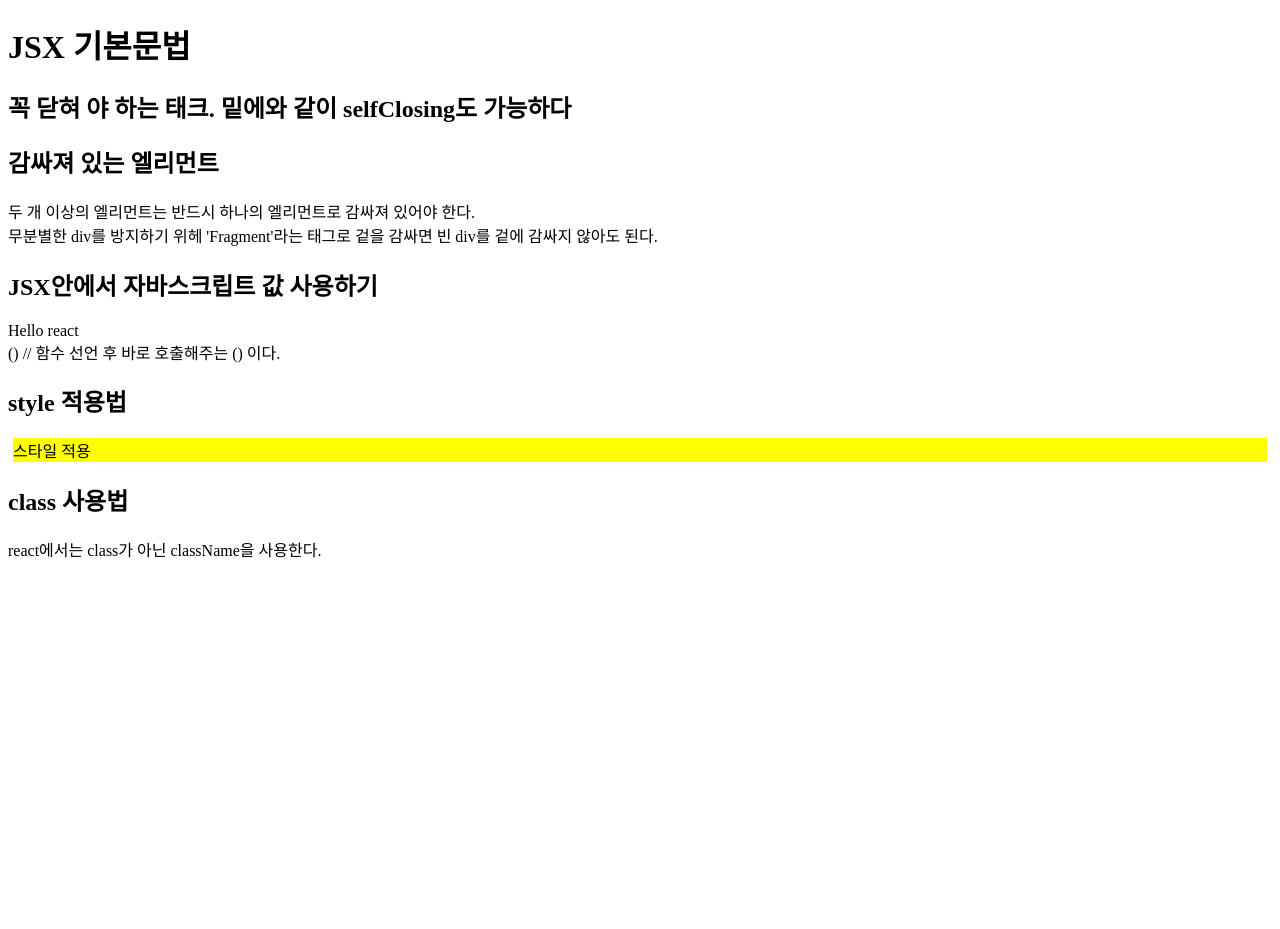
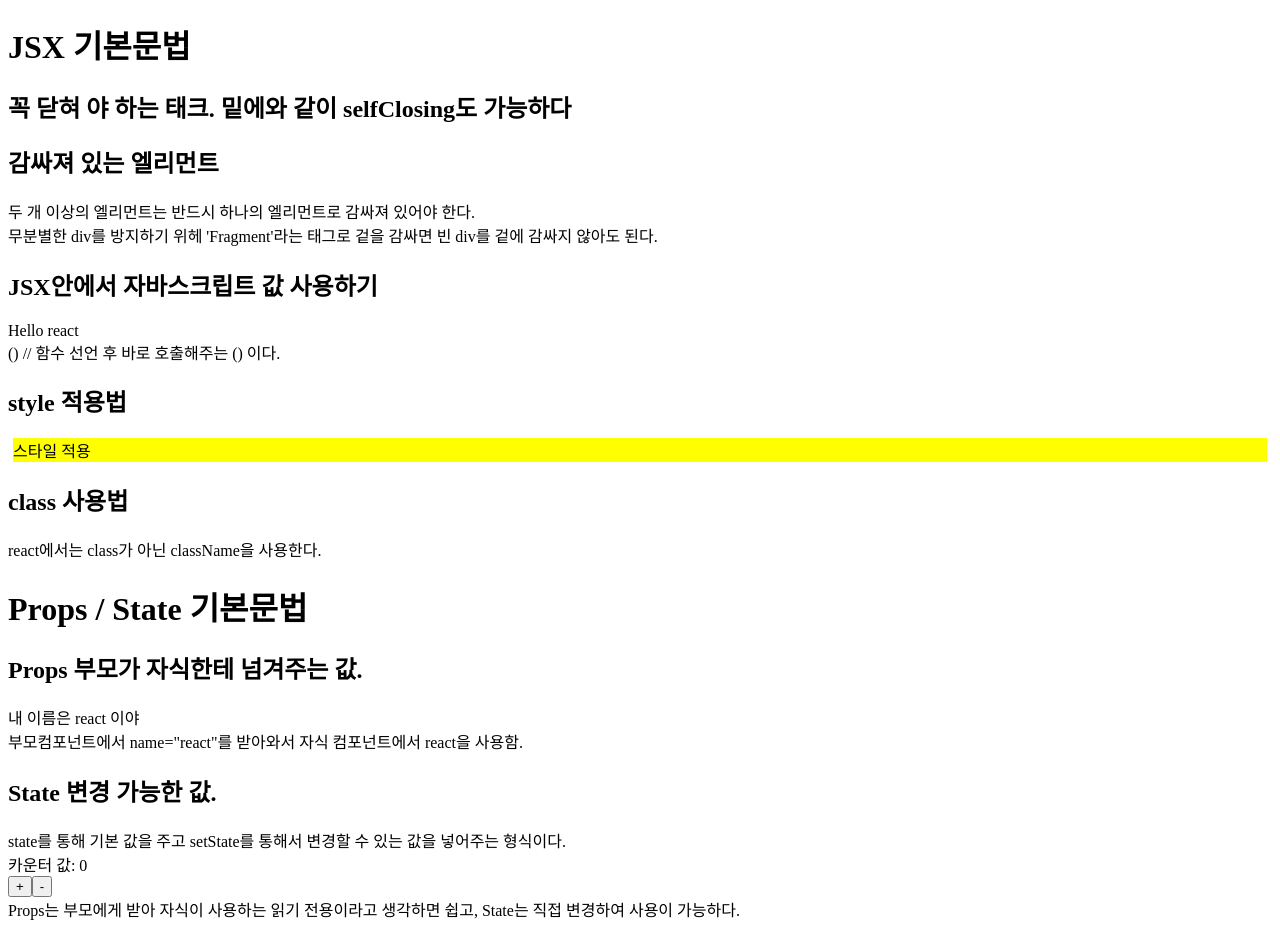
Before and after one commit to Yoon-CH/React-Study, a React (Create React App) app: page / in a window 1280 px wide. Before the commit the page ends 800 px from the top, so only its background shows below. Built offline with nearby package versions, Linux system fonts and the light colour scheme.

Commit message:
✨ Props / State 내용 정리

```diff
--- /dev/null
+++ b/src/Pages/React/PropsState.jsx
@@ -0,0 +1,42 @@
+import React, { useState } from 'react';
+import styled from 'styled-components';
+
+function PropsState({ name }) {
+  const [count, setCount] = useState(0);
+
+  const upCount = () => {
+    setCount(count + 1);
+  };
+
+  const downCount = () => {
+    setCount(count - 1);
+  };
+
+  return (
+    <>
+      <Main>Props / State 기본문법</Main>
+      <h2>Props 부모가 자식한테 넘겨주는 값.</h2>
+      <div>내 이름은 {name} 이야</div>
+      <div>
+        부모컴포넌트에서 name="react"를 받아와서 자식 컴포넌트에서 {name}을
+        사용함.
+      </div>
+      <h2>State 변경 가능한 값.</h2>
+      <div>
+        state를 통해 기본 값을 주고 setState를 통해서 변경할 수 있는 값을
+        넣어주는 형식이다.
+      </div>
+      <div>카운터 값: {count}</div>
+      <button onClick={upCount}>+</button>
+      <button onClick={downCount}>-</button>
+      <div>
+        Props는 부모에게 받아 자식이 사용하는 읽기 전용이라고 생각하면 쉽고,
+        State는 직접 변경하여 사용이 가능하다.
+      </div>
+    </>
+  );
+}
+
+export default PropsState;
+
+const Main = styled.h1``;
--- a/src/Pages/ReactStudy.jsx
+++ b/src/Pages/ReactStudy.jsx
@@ -1,10 +1,12 @@
 import React from 'react';
 import BasicJSX from './React/BasicJSX';
+import PropsState from './React/PropsState';
 
 function ReactStudy() {
   return (
     <>
       <BasicJSX />
+      <PropsState name="react" />
     </>
   );
 }
```
